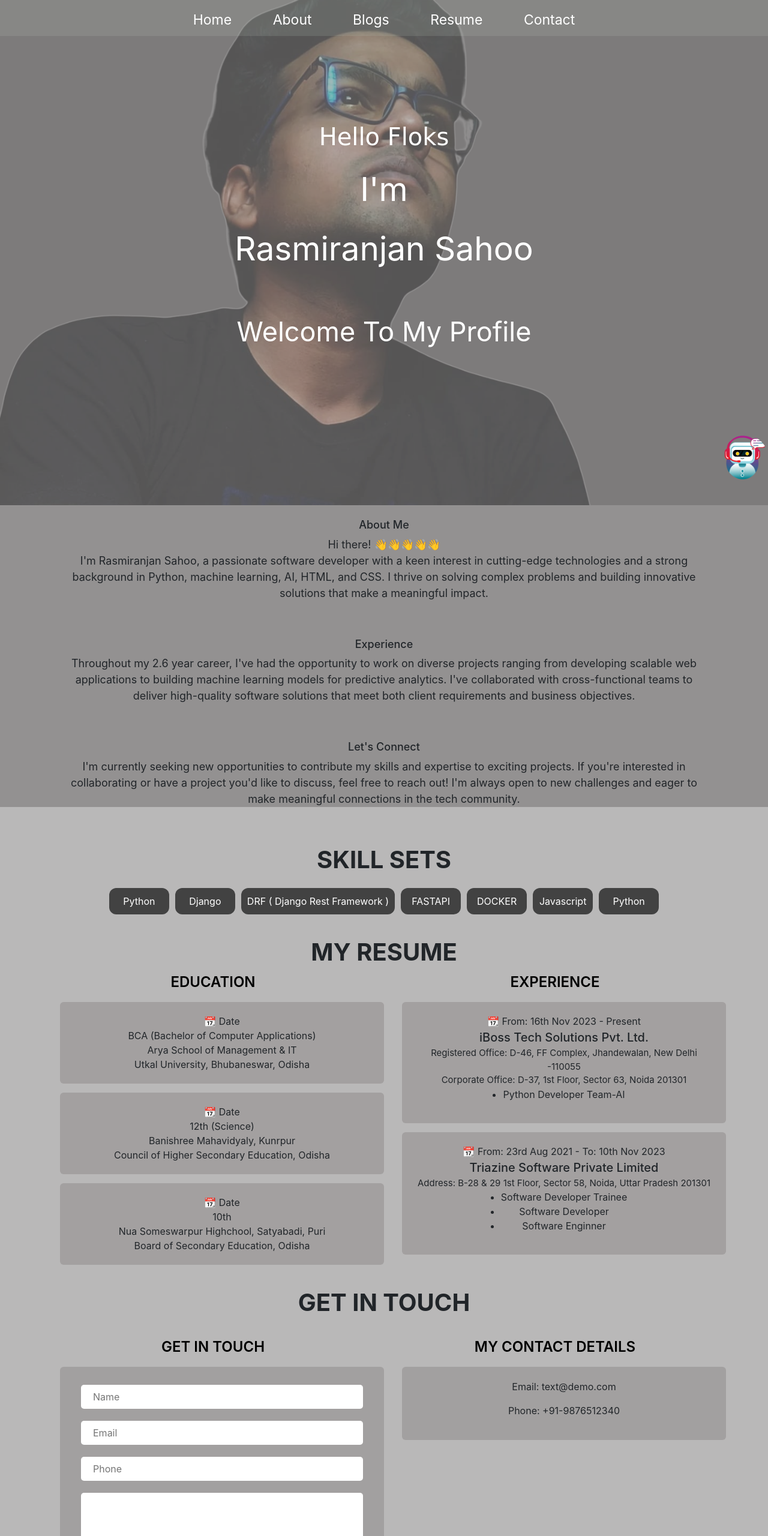
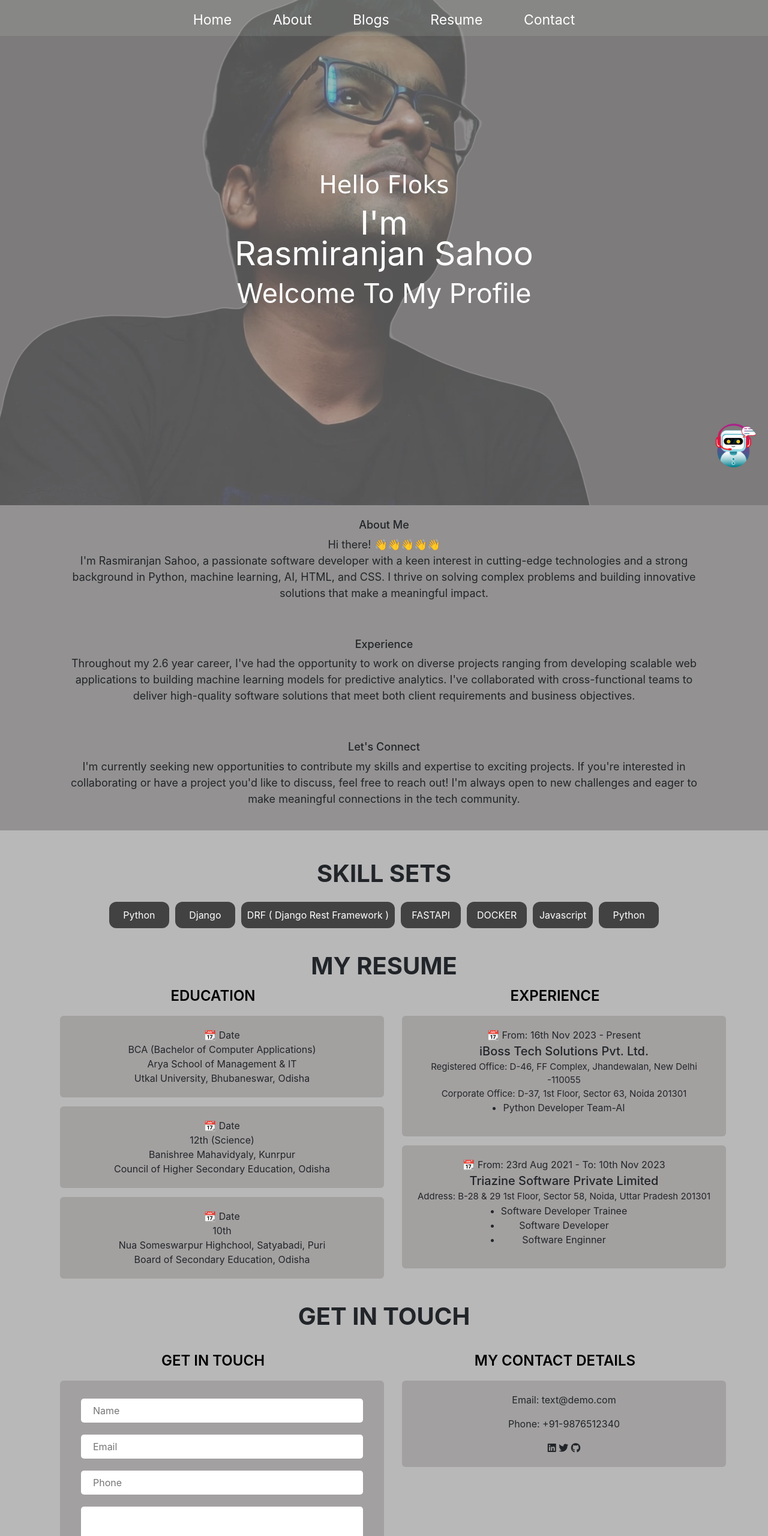
Before and after one commit to rrasmi070/Portfolio-html-css-javascript, a plain HTML site: page index.html in a window 1280 px wide. Shown: the top 2560 px of the page at 60% size. Drawn offline with nearby package versions, Linux system fonts and the light colour scheme.

Commit message:
contact icons added

```diff
--- a/index.html
+++ b/index.html
@@ -8,6 +8,7 @@
     <!-- <meta name="viewport" content="width=device-width, initial-scale=1, shrink-to-fit=no"> -->
 
     <!-- Bootstrap CSS -->
+    <script src="https://kit.fontawesome.com/e8ed06d875.js" crossorigin="anonymous"></script>
     <link rel="stylesheet" href="https://cdn.jsdelivr.net/npm/bootstrap@4.6.2/dist/css/bootstrap.min.css"
         integrity="sha384-xOolHFLEh07PJGoPkLv1IbcEPTNtaed2xpHsD9ESMhqIYd0nLMwNLD69Npy4HI+N" crossorigin="anonymous">
     <link rel="stylesheet" href="static\css\index.css">
@@ -35,9 +36,9 @@
             <img src="static\images\myBackgroung.png" alt="static\images\myBackgroung.png" class="background-image">
             <div class="intro">
 
-                <p id="intro-text">Hello Floks</p>
+                <p id="intro-text">Hello Floks</p><br>
                 <p id="intro-text1">I'm</p>
-                <p id="intro-text1">Rasmiranjan Sahoo</p><br><br>
+                <p id="intro-text1">Rasmiranjan Sahoo</p><br>
                 <p id="intro-text2">Welcome To My Profile</p>
             </div>
         </div>
@@ -63,7 +64,9 @@
                 I'm currently seeking new opportunities to contribute my skills and expertise to exciting projects. If
                 you're interested in collaborating or have a project you'd like to discuss, feel free to reach out! I'm
                 always open to new challenges and eager to make meaningful connections in the tech community.
-            </p>
+                <br>
+
+            </p><br>
         </div>
 
         <div class="my-resume" id="resume"><br><br>
@@ -158,17 +161,25 @@
                                 <input class="contact-form" id="email" type="email" placeholder="Email">
                                 <input class="contact-form" id="phone" type="text" placeholder="Phone">
                                 <input class="contact-form" id="mesage" type="text" placeholder="Message">
-                                <button class="btn submit" onclick="sendMessage()" id="send-message">Sent Your Message</button>
+                                <button class="btn submit" onclick="sendMessage()" id="send-message">Sent Your
+                                    Message</button>
                             </div>
                         </form>
-                        </div>
+                    </div>
                     <div class="col-lg-6 col-md-6 col-sm-12">
                         <div class="item" id="experience">
                             My Contact Details
                         </div>
-                        <div class="item item-card">
+                        <div class="item contact-card">
                             <p>Email: text@demo.com</p>
                             <p>Phone: +91-9876512340</p>
+
+                            <div class="contact-social">
+
+                                <i class="fa-brands fa-linkedin"></i>
+                                <i class="fa-brands fa-twitter"></i>
+                                <i class="fa-brands fa-github"></i>
+                            </div>
                         </div>
                     </div>
                 </div>
--- a/static/css/index.css
+++ b/static/css/index.css
@@ -56,6 +56,7 @@ a{
 .intro p{
     color: rgb(255, 255, 255);
     text-align: center;
+    margin: -16px;
 }
 
 #intro-text{
@@ -73,15 +74,15 @@ a{
 
 #whatsap {
     position: fixed;
-    bottom: 0;
-    right: 0;
+    bottom: 20px;
+    right: 15px;
     /* margin: 10px; Adjust the margin for spacing */
 }
 
 #whatsap-icon:hover{
-    /* height: 110px;
-    width: 110px; */
-    animation: scaleAnimation 0.5s ease-in-out infinite;
+    height: 100px;
+    width: 100px;
+    animation: scaleAnimation 200ms ease-in-out infinite;
     /* Apply the animation */
 
     transform:none;
@@ -94,6 +95,7 @@ a{
     width: 75px;
     height: 75px;
     border-radius: 50px;
+    animation: scaleAnimation 200ms ease-in-out infinite;
     /* transform: rotate(-20deg); */
 }
 
@@ -209,9 +211,30 @@ a{
     50% {
       transform: rotate(45deg); /* rotate up to 1.2x */
     }
-    100% {
-      transform: rotate(45deg); /* Scale back to original size */
+    50% {
+      transform: rotate(-45deg); /* Scale back to original size */
     }
   }
 
-  /* Apply animation to the WhatsApp icon */
+.contact-card{
+    height: auto !important;
+    padding: 20px;
+    width: 540px;
+    background-color: rgb(151 147 147 / 64%);
+    border-radius: 6px;
+    /* text-align: center; */
+    margin: 15px;
+    display: flex;
+    justify-content: center; /* Center horizontally */
+    align-items: center;
+    flex-direction: column;
+}
+
+#name-val{
+    color: red !important;
+}
+
+.contact-social{
+    justify-content: center;
+    /* display:; */
+}
--- a/static/js/index.js
+++ b/static/js/index.js
@@ -1,11 +1,20 @@
 const validateText = (wne_val) => {
-    console.log("formName");
+    const regex = /\d/;
+    // Test if the string contains any digit
+    return regex.test(wne_val);
+
 };
 let formName = document.getElementById('name');
+let formEmail = document.getElementById('email');
 formName.addEventListener('input',function(event){
-    console.log(event.target.value);
     let res = validateText(event.target.value)
-    document.getElementById('name-val').innerText="Can not contain integer value"
+    console.log(res);
+    if (res === true){
+        document.getElementById('name-val').innerText="Can not contain integer value"
+    }else{
+        document.getElementById('name-val').innerText=''
+    }
+
 })
 // const sendMessage = () => {
 //     console.log(formName);
```
